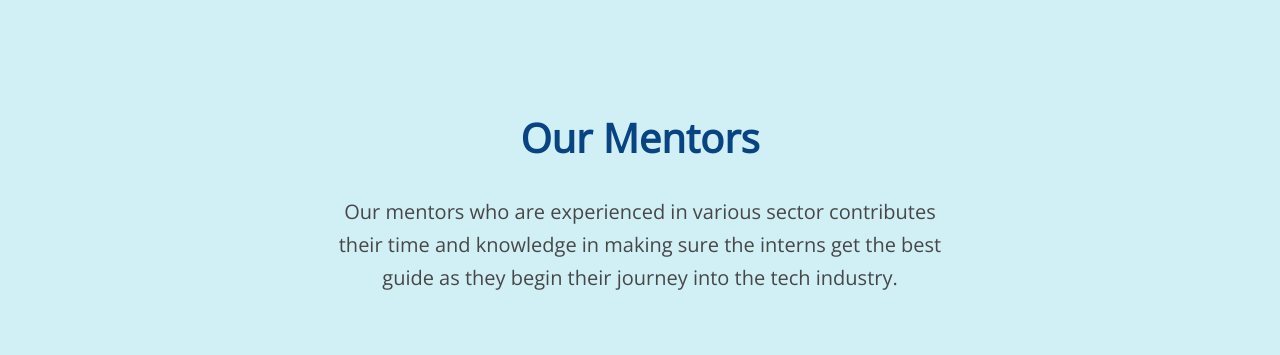
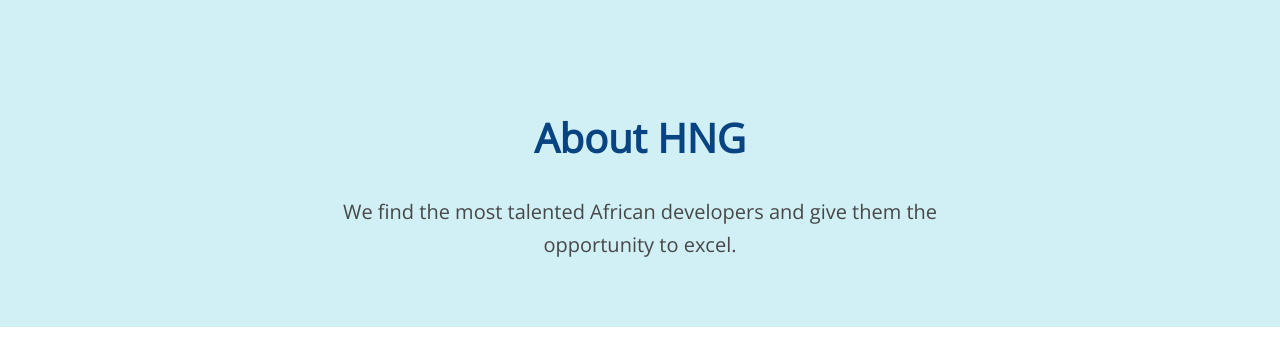
Before and after one commit to zonebyte/about, a plain HTML site: page index.html in a window 1280 px wide. Shown: the part 95-450 px from the top of the page. Drawn offline with nearby package versions, Linux system fonts and the light colour scheme.

Commit message:
Add files via upload

```diff
--- a/index.html
+++ b/index.html
@@ -57,9 +57,9 @@
         <div class="row">
             <div class="col-md-2 col-lg-3"></div>
             <div class="col-md-8 col-lg-6">
-                <h2>Our Mentors</h2>
-                <p>Our mentors who are experienced in various sector contributes their time and knowledge in making
-                    sure the interns get the best guide as they begin their journey into the tech industry.</p>
+                <h2>About HNG</h2>
+                <p>We find the most talented African developers
+and give them the opportunity to excel.</p>
             </div>
             <div class="col-md-2 col-lg-3"></div>
         </div>
```
